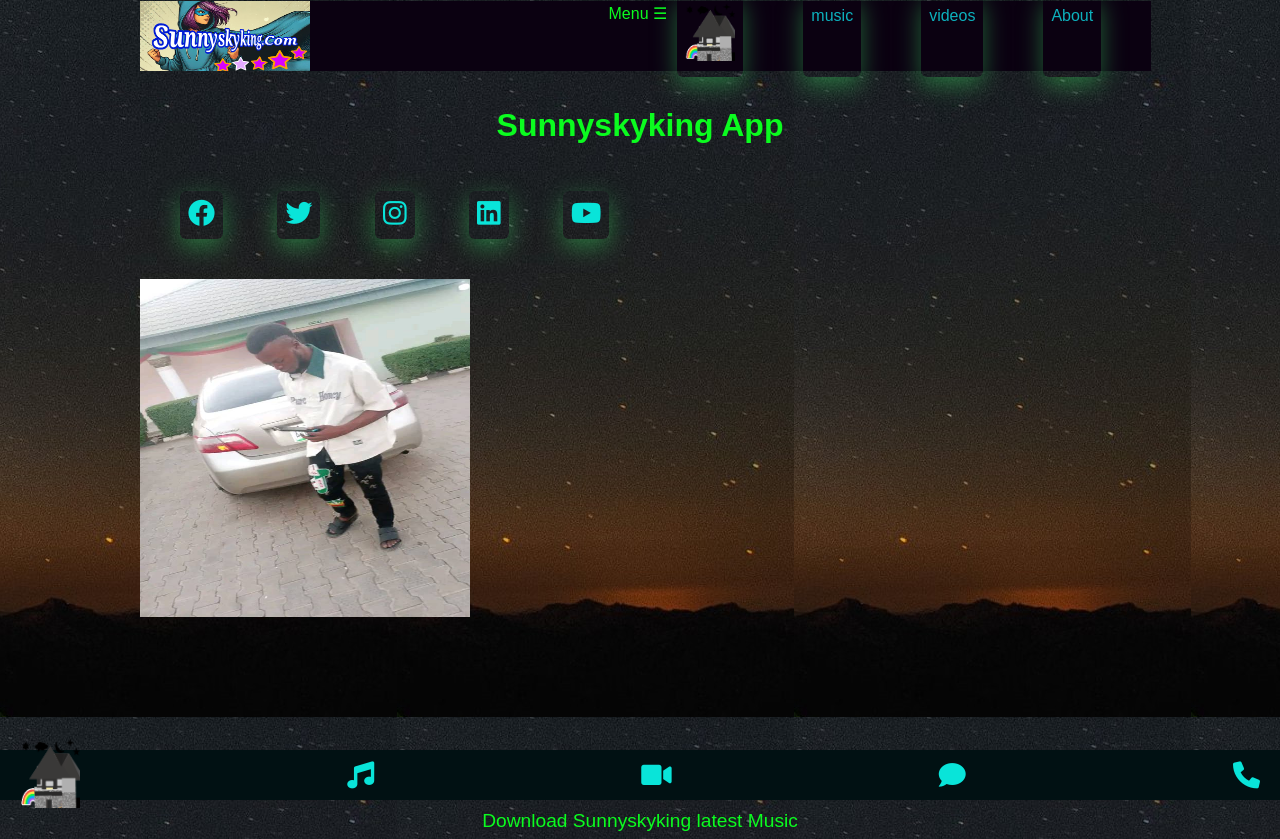
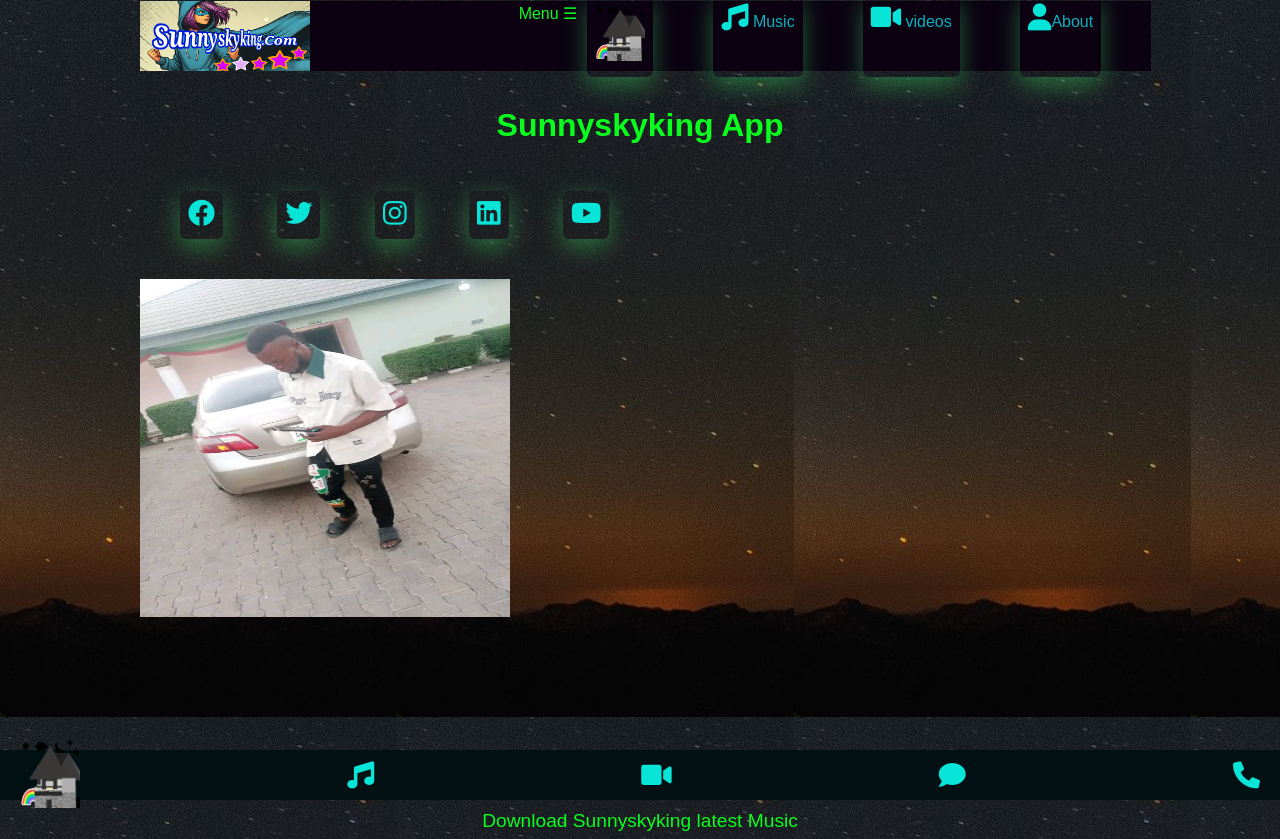
Before and after one commit to sunnyskykinglive/sunnyskykingapp, a plain HTML site: page index.html in a window 1280 px wide. Shown: the top 839 px of the page. Drawn offline with Linux system fonts and the light colour scheme; no server answers; files whose address does not match are found by name.

Commit message:
Update index.html

```diff
--- a/index.html
+++ b/index.html
@@ -14,7 +14,7 @@
         .slider {
             width: 50;
             height: 50  ;
-        overflow: hidden;
+
 
         }
 
@@ -29,7 +29,7 @@
     </style>
 
 
-    <header class="float">
+    <header class="loat">
 
             <div class="logo"><img src="logo.jpg" alt="logo" width="170" height="70"></div>
 
@@ -42,9 +42,9 @@
          <nav>
             <ul class="nav-links">
                 <li><a href="index.html"><img src="icons.png" width="50" alt=""></a></li>
-                <li><a href="#music"> music</a></li>
-                <li><a href="#videos"> videos</a></li>
-                <li><a href="#about">About </a></li>
+                <li><a href="#music"><i class="fas fa-music"></i> Music</a></li>
+                <li><a href="#videos"> <i class="fas fa-video"></i> videos</a></li>
+                <li><a href="#about"> <i class="fas fa-user" ></i>About</a></li>
             </ul>
         </nav>
     </header>
@@ -143,7 +143,7 @@
 
     <br>
 </main>
-</section>
+<section></section>
     <section class="section" id="videos">
         <h1>Sunnyskyking videos</h1>
         <p>watch and download Sunnyskyking videos</p>
@@ -162,7 +162,7 @@
     </div>
     <div class="section">
 
-        <P>adwesom</P>
+        <P>adwesome</P>
         <button class="btn">Play Song</button>
         <button class="btnDownload">Download</button>
     </div>
```
